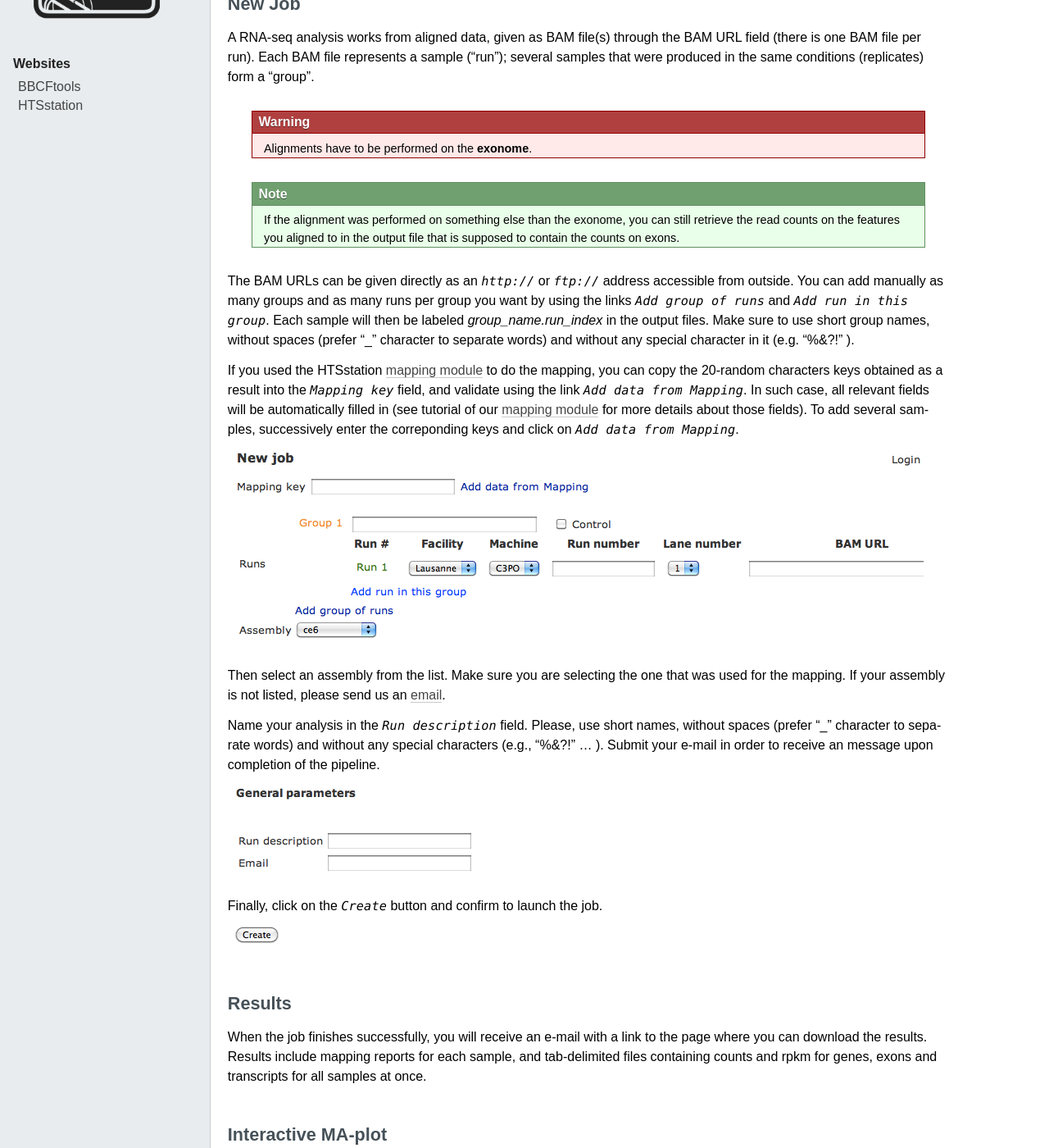
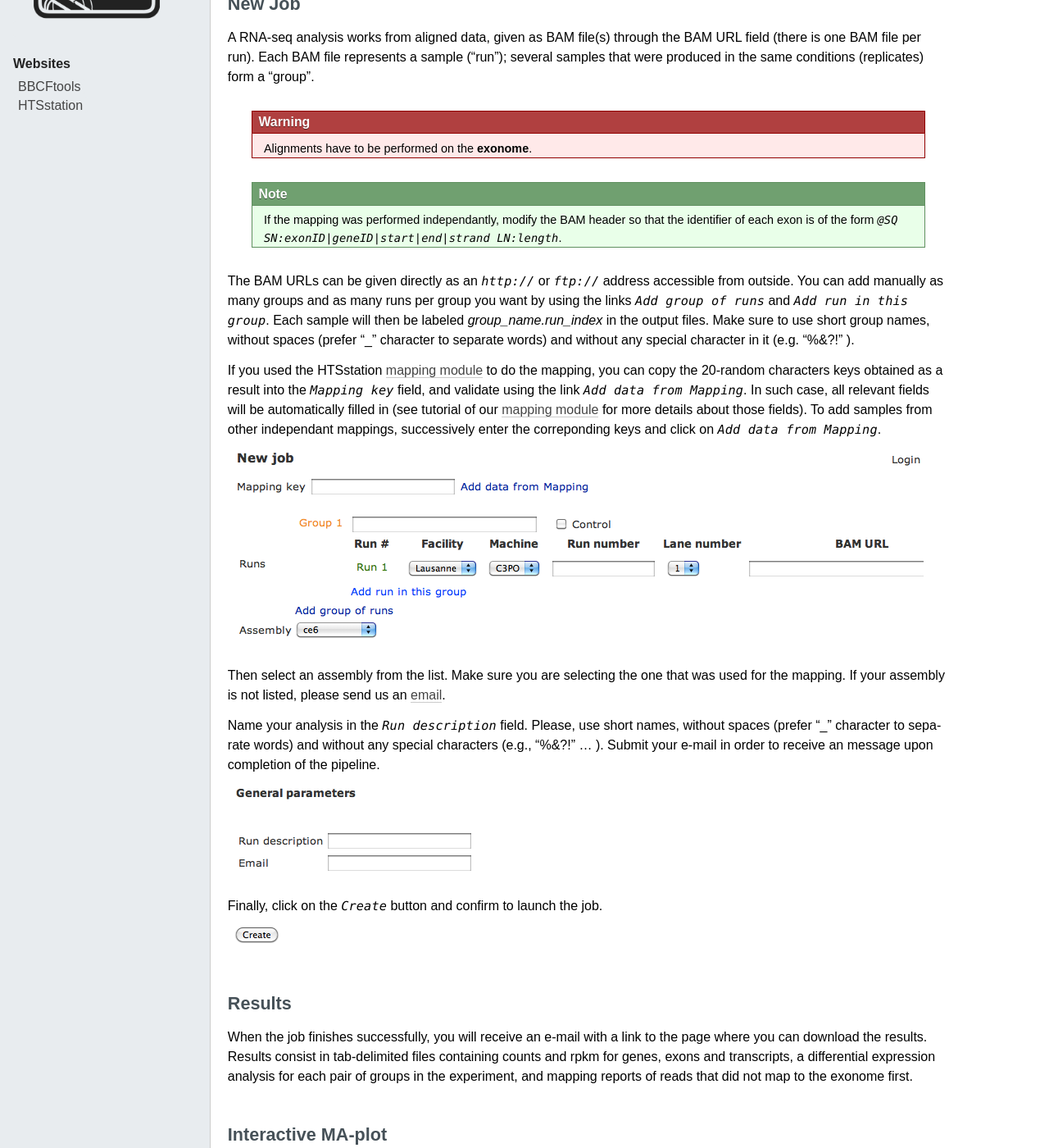
Before and after one commit to bbcf/bbcflib, a Sphinx documentation site: the page built from doc/tutorial_rnaseq.rst, in a window 1280 px wide and 1400 px high, scrolled down 191 px. Shown: the whole window at 82% size. Built offline with Sphinx 7.4.7, drawn with Linux system fonts in a browser that asks for light colours; formulas are drawn with MathJax 3; pages that are not in the unit, such as notebooks, are missing from menus; some of the changed lines change nothing that is shown; some of the changed text lies outside the part shown.

Commit message:
updated tutorial

```diff
--- a/doc/tutorial_rnaseq.rst
+++ b/doc/tutorial_rnaseq.rst
@@ -11,12 +11,11 @@ A RNA-seq analysis works from aligned data, given as BAM file(s) through the BAM
 
 .. warning:: Alignments have to be performed on the **exonome**.
 
-.. note::  If the alignment was performed on something else than the exonome, you can still retrieve the read counts on the features you aligned to in the output file that is supposed to contain the counts on exons.
-
+.. note:: If the mapping was performed independantly, modify the BAM header so that the identifier of each exon is of the form `@SQ  SN:exonID|geneID|start|end|strand  LN:length`.
 
 The BAM URLs can be given directly as an `http://` or `ftp://` address accessible from outside. You can add manually as many groups and as many runs per group you want by using the links `Add group of runs` and `Add run in this group`. Each sample will then be labeled *group_name.run_index* in the output files. Make sure to use short group names, without spaces (prefer "_" character to separate words) and without any special character in it (e.g. "%&?!" ).
 
-If you used the HTSstation `mapping module <http://htsstation.vital-it.ch/mapseq/>`_ to do the mapping, you can copy the 20-random characters keys obtained as a result into the `Mapping key` field, and validate using the link `Add data from Mapping`. In such case, all relevant fields will be automatically filled in (see tutorial of our `mapping module <http://htsstation.vital-it.ch/mapseq/>`_ for more details about those fields). To add several samples, successively enter the correponding keys and click on `Add data from Mapping`.
+If you used the HTSstation `mapping module <http://htsstation.vital-it.ch/mapseq/>`_ to do the mapping, you can copy the 20-random characters keys obtained as a result into the `Mapping key` field, and validate using the link `Add data from Mapping`. In such case, all relevant fields will be automatically filled in (see tutorial of our `mapping module <http://htsstation.vital-it.ch/mapseq/>`_ for more details about those fields). To add samples from other independant mappings, successively enter the correponding keys and click on `Add data from Mapping`.
 
 .. image:: images/RNAseq_newjob.png
 
@@ -35,7 +34,7 @@ Finally, click on the `Create` button and confirm to launch the job.
 Results
 -------
 
-When the job finishes successfully, you will receive an e-mail with a link to the page where you can download the results. Results include mapping reports for each sample, and tab-delimited files containing counts and rpkm for genes, exons and transcripts for all samples at once.
+When the job finishes successfully, you will receive an e-mail with a link to the page where you can download the results. Results consist in tab-delimited files containing counts and rpkm for genes, exons and transcripts, a differential expression analysis for each pair of groups in the experiment, and mapping reports of reads that did not map to the exonome first.
 
 
 Interactive MA-plot
@@ -54,37 +53,3 @@ From there you can also create an interactive MA-plot to look for differential t
 On the graph's page, click on the points you are interested in to display its name in the column on the right. Click on it again to remove it from the list. Click on the name to get information about the selected feature from Ensembl. Note that the graph may take a long time to load and react if there are a lot of features to draw.
 
 .. image:: images/RNAseq_maplot.png
-
-
-Differential expression analysis
---------------------------------
-
-The module also provides analysis of differential transcript expression.
-
-* Select the `Differential analysis` option;
-* select the type of genomic features you want to compare (`Genes`, `Transcripts` or `Exons`);
-* if you want to model the data with a GLM, add a design matrix and a contrast matrix (see below);
-* click on the `Compute` button.
-
-.. image:: images/RNAseq_de.png
-
-By default, it will use the `DESeq package <http://www.bioconductor.org/packages/2.6/bioc/vignettes/DESeq/inst/doc/DESeq.pdf>`_ .
-
-It is also proposed to fit the data with a negative-binomial-based GLM (see `methods <http://bbcf.epfl.ch/bbcflib/_downloads/methods_rnaseq.pdf>`_) instead. In this case, the user has to specify
-
-* a design matrix in the following format: ::
-
-          group1   group2     group3
-    T     30       40         40
-    tr    1        1          0
-    Ch    0        1          1
-
-    where T, tr, Ch are examples of different covariates defining the groups.
-
-* a contrast matrix in the following format: ::
-
-                      group1   group2     group3
-    group1 - group2   1        -1         0
-    T30 - T40         1        -0.5       -0.5
-
-A text file is returned containing the results.
```
